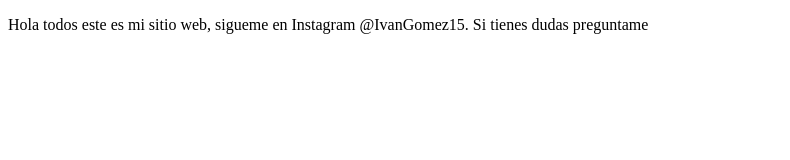
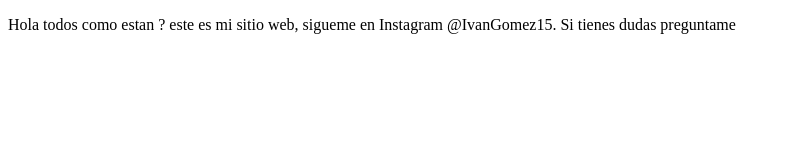
Before and after one commit to iUnknownName/proyectoDemoCursoPrework, a plain HTML site: page index.html in a window 1280 px wide. Shown: the whole page, without its empty margins (0-790 px from the left). Drawn offline with Linux system fonts and the light colour scheme.

Commit message:
agregamos la pregunta como estan

```diff
--- a/index.html
+++ b/index.html
@@ -8,7 +8,7 @@
 </head>
 <body>
     <p>
-        Hola todos este es mi sitio web, sigueme en Instagram @IvanGomez15. Si tienes dudas preguntame
+        Hola todos como estan ? este es mi sitio web, sigueme en Instagram @IvanGomez15. Si tienes dudas preguntame
     </p>
 </body>
 </html>
```
